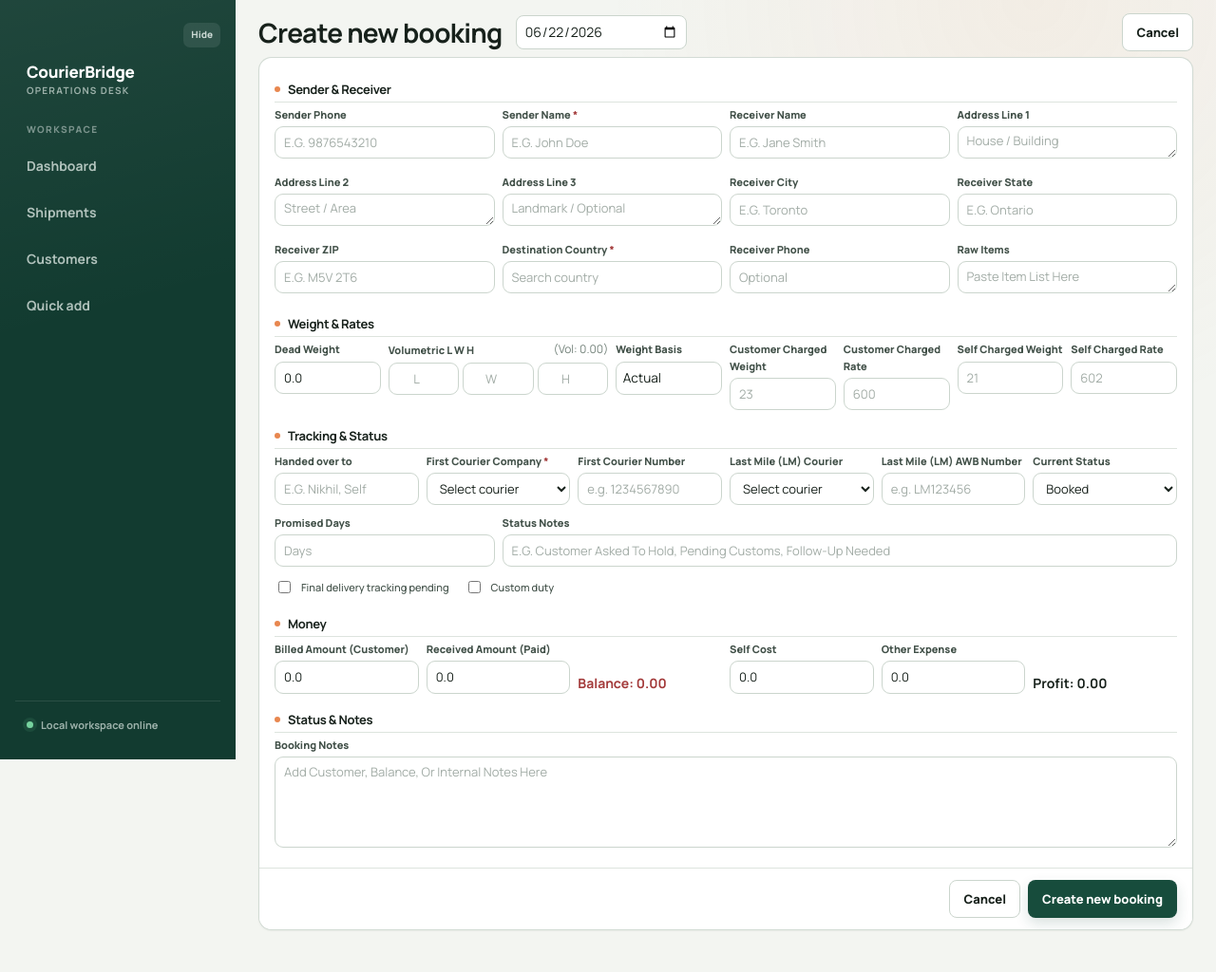
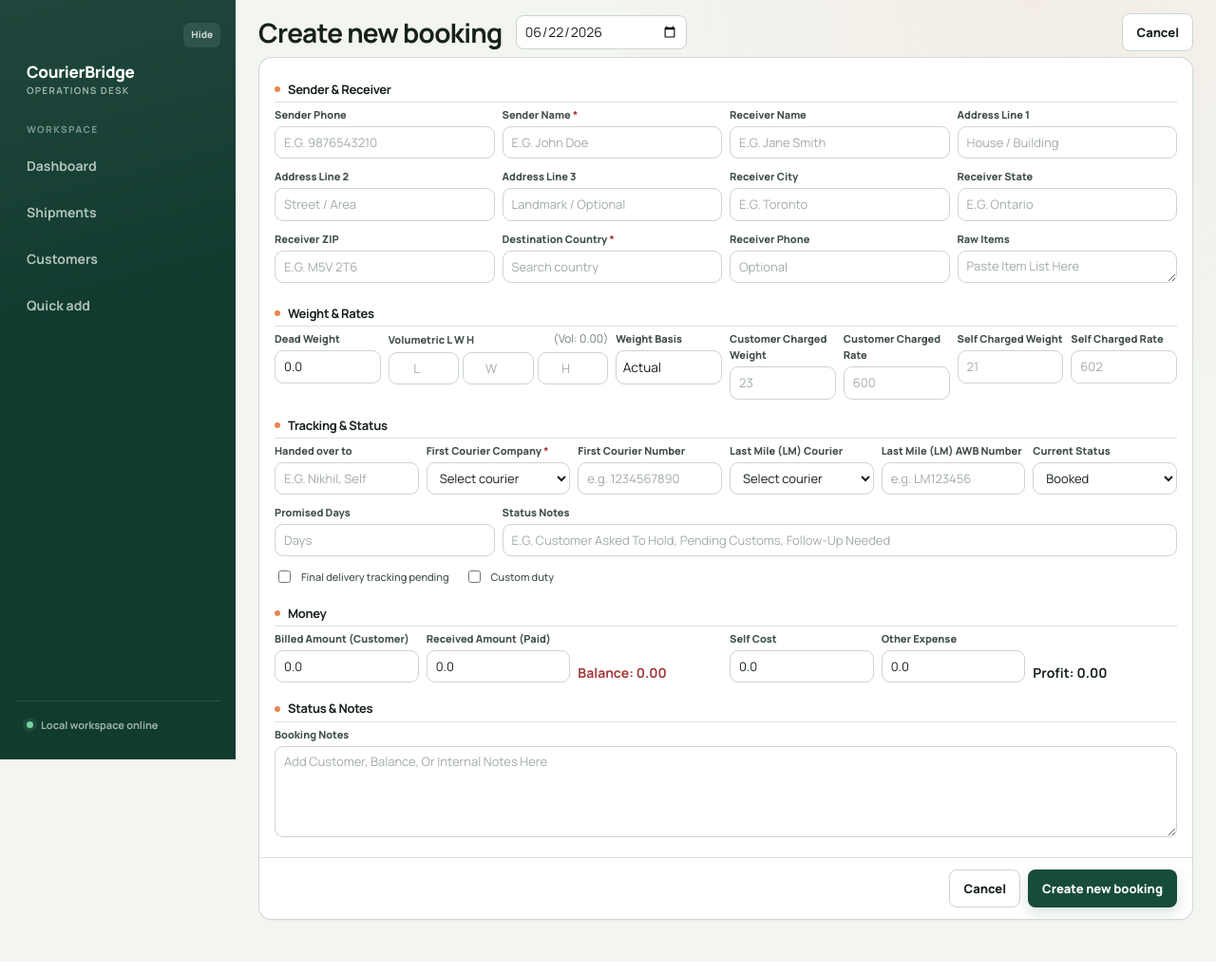
Before and after one commit to Tanishq014/courierBridge, a FastAPI app: page /shipments/new in a window 1280 px wide. Shown: the whole page at 95% size. Run offline with FastAPI, Linux system fonts and the light colour scheme; data that the repository does not hold is empty; some libraries are stand-ins or nearby versions.

Commit message:
Replace address textareas with inputs
Convert Address Line 1-3 fields in shipments new/edit templates from <textarea> to <input type="text"> to prevent multi-line input and simplify the UI. Preserves attributes (autocomplete, spellcheck, placeholder); edit template keeps value bindings to receiver_address.line_1/2/3. Removes auto-grow/address-input textarea behavior.

```diff
--- a/app/templates/shipments/edit.html
+++ b/app/templates/shipments/edit.html
@@ -37,17 +37,17 @@
             </div>
             <div class="form-group">
                 <label>Address Line 1</label>
-                <textarea autocomplete="new-password" spellcheck="false" class="auto-grow address-input" rows="1" name="receiver_address_line_1" placeholder="House / building">{{ receiver_address.line_1 }}</textarea>
+                <input autocomplete="new-password" spellcheck="false" type="text" name="receiver_address_line_1" value="{{ receiver_address.line_1 }}" placeholder="House / building">
             </div>
         </div>
         <div class="grid-4">
             <div class="form-group">
                 <label>Address Line 2</label>
-                <textarea autocomplete="new-password" spellcheck="false" class="auto-grow address-input" rows="1" name="receiver_address_line_2" placeholder="Street / area">{{ receiver_address.line_2 }}</textarea>
+                <input autocomplete="new-password" spellcheck="false" type="text" name="receiver_address_line_2" value="{{ receiver_address.line_2 }}" placeholder="Street / area">
             </div>
             <div class="form-group">
                 <label>Address Line 3</label>
-                <textarea autocomplete="new-password" spellcheck="false" class="auto-grow address-input" rows="1" name="receiver_address_line_3" placeholder="Landmark / optional">{{ receiver_address.line_3 }}</textarea>
+                <input autocomplete="new-password" spellcheck="false" type="text" name="receiver_address_line_3" value="{{ receiver_address.line_3 }}" placeholder="Landmark / optional">
             </div>
             <div class="form-group">
                 <label>Receiver City</label>
--- a/app/templates/shipments/new.html
+++ b/app/templates/shipments/new.html
@@ -36,17 +36,17 @@
             </div>
             <div class="form-group">
                 <label>Address Line 1</label>
-                <textarea autocomplete="new-password" spellcheck="false" class="auto-grow address-input" rows="1" name="receiver_address_line_1" placeholder="House / building"></textarea>
+                <input autocomplete="new-password" spellcheck="false" type="text" name="receiver_address_line_1" placeholder="House / building">
             </div>
         </div>
         <div class="grid-4">
             <div class="form-group">
                 <label>Address Line 2</label>
-                <textarea autocomplete="new-password" spellcheck="false" class="auto-grow address-input" rows="1" name="receiver_address_line_2" placeholder="Street / area"></textarea>
+                <input autocomplete="new-password" spellcheck="false" type="text" name="receiver_address_line_2" placeholder="Street / area">
             </div>
             <div class="form-group">
                 <label>Address Line 3</label>
-                <textarea autocomplete="new-password" spellcheck="false" class="auto-grow address-input" rows="1" name="receiver_address_line_3" placeholder="Landmark / optional"></textarea>
+                <input autocomplete="new-password" spellcheck="false" type="text" name="receiver_address_line_3" placeholder="Landmark / optional">
             </div>
             <div class="form-group">
                 <label>Receiver City</label>
```
